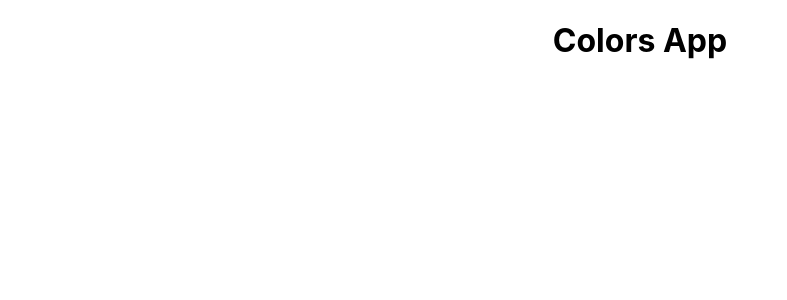
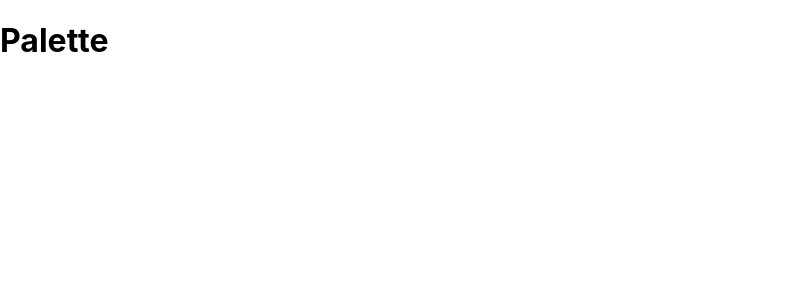
Before and after one commit to super8989/React_colors_app, a React (Create React App) app: page / in a window 1280 px wide. Shown: the top 300 px of the page, without its empty margins (0-787 px from the left). Built offline with nearby package versions, Linux system fonts and the light colour scheme.

Commit message:
created Palette component

```diff
--- a/src/App.js
+++ b/src/App.js
@@ -1,11 +1,11 @@
 import React from "react";
-
-import "./App.css";
+import Palette from "./Palette";
+import seedColors from "./seedColors";
 
 function App() {
 	return (
 		<div className='App'>
-			<h1>Colors App</h1>
+			<Palette />
 		</div>
 	);
 }
--- /dev/null
+++ b/src/Palette.js
@@ -0,0 +1,13 @@
+import React, { Component } from "react";
+
+class Palette extends Component {
+	render() {
+		return (
+			<div>
+				<h1>Palette</h1>
+			</div>
+		);
+	}
+}
+
+export default Palette;
```
